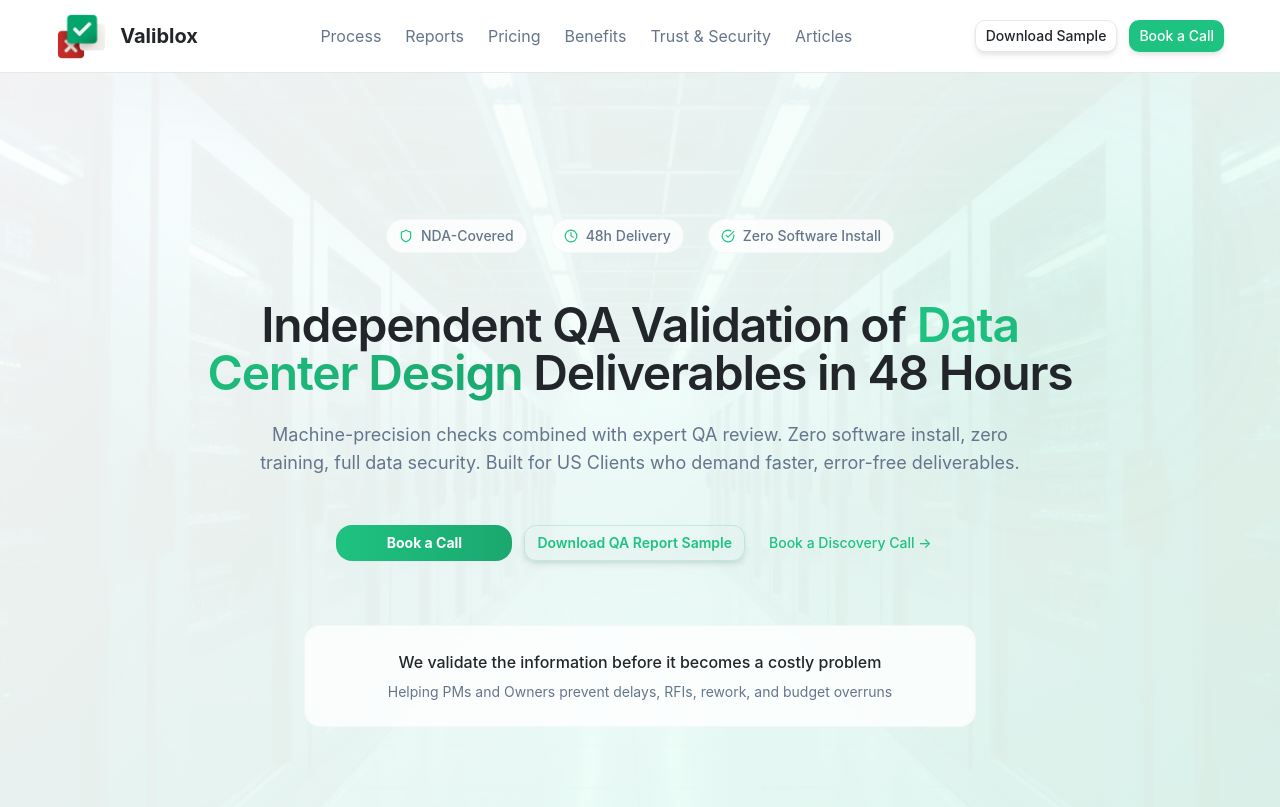
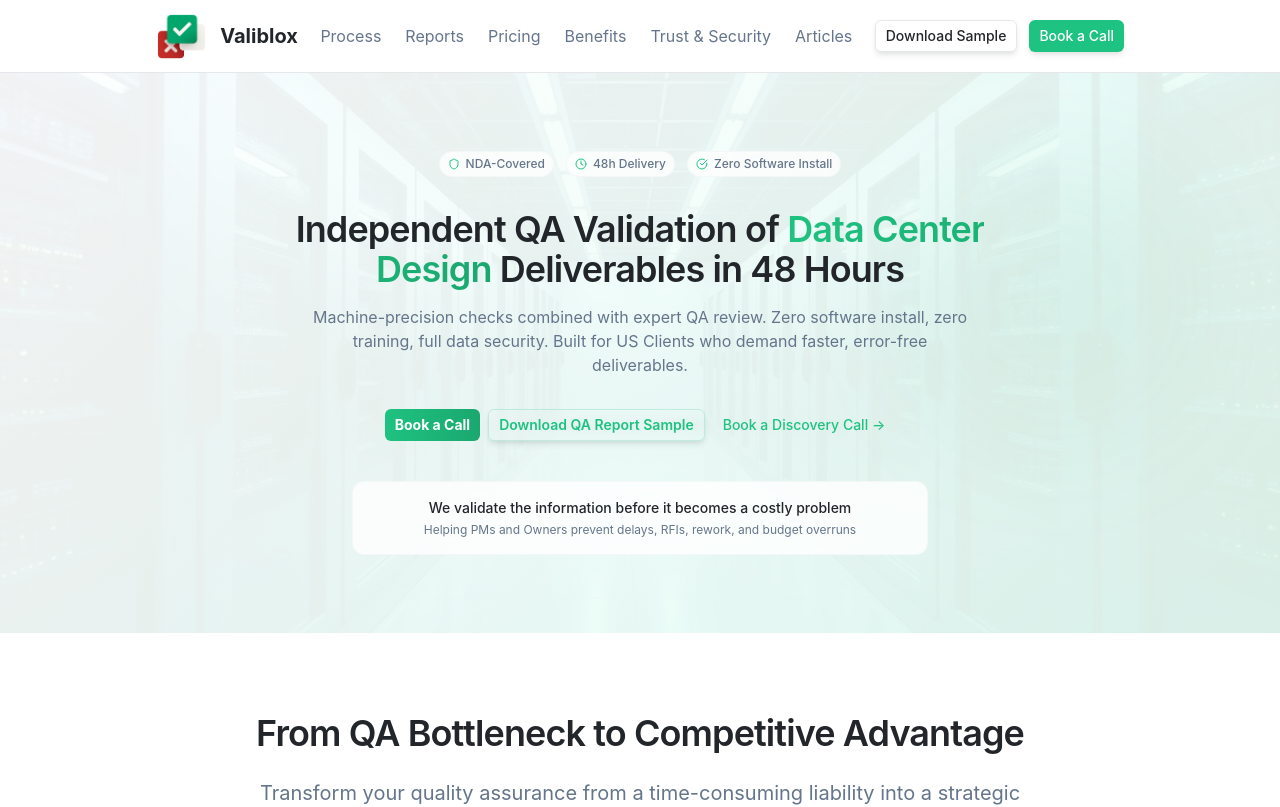
Before and after one commit to Raubizar/valiblox-48hr-qa, a React (Vite) app: page / in a window 1280 px wide. Shown: the top 807 px of the page. Built offline with nearby package versions, Linux system fonts and the light colour scheme.

Commit message:
Refine website layout and zoom
Further reduce website zoom and width for improved readability on smaller screens. This includes adjustments to container widths, padding, typography, and component spacing.

```diff
--- a/src/components/Hero.tsx
+++ b/src/components/Hero.tsx
@@ -4,7 +4,7 @@ import heroImage from "@/assets/hero-modern-datacenter.jpg";
 
 export const Hero = () => {
   return (
-    <section className="relative min-h-screen flex items-center justify-center gradient-hero overflow-hidden">
+    <section className="relative min-h-[70vh] flex items-center justify-center gradient-hero overflow-hidden">
       {/* Background Image with Overlay */}
       <div className="absolute inset-0 z-0">
         <img
@@ -21,27 +21,27 @@ export const Hero = () => {
       </div>
 
       {/* Content */}
-      <div className="relative z-10 max-w-6xl mx-auto px-4 py-16">
-        <div className="max-w-4xl mx-auto text-center">
+      <div className="relative z-10 max-w-4xl mx-auto px-4 py-8">
+        <div className="max-w-3xl mx-auto text-center">
 
           {/* Trust Indicators */}
-          <div className="flex flex-wrap justify-center items-center gap-6 mb-12">
-            <div className="glass-effect px-3 py-1.5 rounded-full flex items-center gap-2 text-sm text-muted-foreground font-medium">
-              <Shield className="w-3.5 h-3.5 text-primary" />
+          <div className="flex flex-wrap justify-center items-center gap-3 mb-8">
+            <div className="glass-effect px-2 py-1 rounded-full flex items-center gap-1.5 text-xs text-muted-foreground font-medium">
+              <Shield className="w-3 h-3 text-primary" />
               NDA-Covered
             </div>
-            <div className="glass-effect px-3 py-1.5 rounded-full flex items-center gap-2 text-sm text-muted-foreground font-medium">
-              <Clock className="w-3.5 h-3.5 text-primary" />
+            <div className="glass-effect px-2 py-1 rounded-full flex items-center gap-1.5 text-xs text-muted-foreground font-medium">
+              <Clock className="w-3 h-3 text-primary" />
               48h Delivery
             </div>
-            <div className="glass-effect px-3 py-1.5 rounded-full flex items-center gap-2 text-sm text-muted-foreground font-medium">
-              <CheckCircle className="w-3.5 h-3.5 text-primary" />
+            <div className="glass-effect px-2 py-1 rounded-full flex items-center gap-1.5 text-xs text-muted-foreground font-medium">
+              <CheckCircle className="w-3 h-3 text-primary" />
               Zero Software Install
             </div>
           </div>
 
           {/* Main Headline */}
-          <h1 className="text-3xl md:text-4xl lg:text-5xl font-semibold text-foreground mb-6 leading-tight tracking-tight">
+          <h1 className="text-2xl md:text-3xl lg:text-4xl font-semibold text-foreground mb-4 leading-tight tracking-tight">
             Independent QA Validation of{" "}
             <span className="text-primary bg-gradient-to-r from-primary to-primary-hover bg-clip-text text-transparent">
               Data Center Design
@@ -50,31 +50,31 @@ export const Hero = () => {
           </h1>
 
           {/* Subheadline */}
-          <p className="text-base md:text-lg text-muted-foreground mb-12 max-w-3xl mx-auto leading-relaxed font-normal">
+          <p className="text-sm md:text-base text-muted-foreground mb-8 max-w-2xl mx-auto leading-relaxed font-normal">
             Machine-precision checks combined with expert QA review.
             Zero software install, zero training, full data security.
             Built for US Clients who demand faster, error-free deliverables.
           </p>
 
           {/* CTA Buttons */}
-          <div className="flex flex-col sm:flex-row gap-3 justify-center items-center mb-16">
-            <Button variant="cta" className="w-full sm:w-auto min-w-44">
+          <div className="flex flex-col sm:flex-row gap-2 justify-center items-center mb-10">
+            <Button variant="cta" size="sm" className="w-full sm:w-auto">
               Book a Call
             </Button>
-            <Button variant="outline-premium" className="w-full sm:w-auto min-w-44">
+            <Button variant="outline-premium" size="sm" className="w-full sm:w-auto">
               Download QA Report Sample
             </Button>
-            <Button variant="ghost" className="w-full sm:w-auto text-primary hover:text-primary-hover">
+            <Button variant="ghost" size="sm" className="w-full sm:w-auto text-primary hover:text-primary-hover">
               Book a Discovery Call →
             </Button>
           </div>
 
           {/* Value Proposition */}
-          <div className="glass-effect p-6 rounded-2xl max-w-2xl mx-auto">
-            <p className="text-base text-foreground mb-2 font-medium">
+          <div className="glass-effect p-4 rounded-xl max-w-xl mx-auto">
+            <p className="text-sm text-foreground mb-1 font-medium">
               We validate the information before it becomes a costly problem
             </p>
-            <p className="text-sm text-muted-foreground">
+            <p className="text-xs text-muted-foreground">
               Helping PMs and Owners prevent delays, RFIs, rework, and budget overruns
             </p>
           </div>
--- a/src/components/Reports.tsx
+++ b/src/components/Reports.tsx
@@ -42,18 +42,18 @@ const reports = [
 
 export const Reports = () => {
   return (
-    <section id="reports" className="py-16 bg-accent/30">
+    <section id="reports" className="py-12 bg-accent/30">
       <div className="container mx-auto px-4">
-        <div className="text-center mb-12">
-          <h2 className="text-3xl md:text-4xl font-bold text-foreground mb-5">
+        <div className="text-center mb-8">
+          <h2 className="text-2xl md:text-3xl font-bold text-foreground mb-3">
             QA Reports by Package
           </h2>
-          <p className="text-lg text-muted-foreground max-w-2xl mx-auto">
+          <p className="text-sm text-muted-foreground max-w-xl mx-auto">
             Each pricing package delivers a comprehensive report tailored to your project stage and validation requirements.
           </p>
         </div>
 
-        <div className="grid md:grid-cols-2 lg:grid-cols-3 gap-6 mb-10">
+        <div className="grid md:grid-cols-2 lg:grid-cols-3 gap-4 mb-8">
           {reports.map((report) => (
             <Card key={report.id} className="group hover:shadow-card transition-all duration-300 hover:-translate-y-1">
               <div className="aspect-video overflow-hidden rounded-t-lg">
@@ -71,7 +71,7 @@ export const Reports = () => {
                   </Badge>
                 </div>
 
-                <CardTitle className="text-xl font-semibold text-foreground group-hover:text-primary transition-colors">
+                <CardTitle className="text-lg font-semibold text-foreground group-hover:text-primary transition-colors">
                   {report.title}
                 </CardTitle>
                 <CardDescription className="text-muted-foreground leading-relaxed">
@@ -115,15 +115,15 @@ export const Reports = () => {
         </div>
 
         <div className="text-center">
-          <div className="bg-card p-8 rounded-lg shadow-card max-w-2xl mx-auto">
-            <h3 className="text-2xl font-bold text-foreground mb-4">
+          <div className="bg-card p-6 rounded-lg shadow-card max-w-xl mx-auto">
+            <h3 className="text-lg font-bold text-foreground mb-3">
               Need a Custom Report Format?
             </h3>
-            <p className="text-muted-foreground mb-6">
+            <p className="text-muted-foreground mb-4 text-sm">
               We can adapt our reporting to match your company's standards and requirements.
               Discuss your specific needs with our team.
             </p>
-            <Button variant="cta" size="lg">
+            <Button variant="cta" size="sm">
               Request Custom Report Format
             </Button>
           </div>
--- a/src/index.css
+++ b/src/index.css
@@ -45,7 +45,7 @@ All colors MUST be HSL.
     --input: 220 13% 91%;
     --ring: 156 73% 44%;
 
-    --radius: 12px;
+    --radius: 8px;
 
     --sidebar-background: 0 0% 98%;
 
@@ -122,13 +122,13 @@ All colors MUST be HSL.
     line-height: 1.2;
   }
 
-  /* Compact typography scale */
-  h1 { font-size: 2rem; }        /* was ~3rem+ */
-  h2 { font-size: 1.75rem; }     /* was ~2.5rem+ */
-  h3 { font-size: 1.5rem; }      /* was ~2rem+ */
-  h4 { font-size: 1.25rem; }     /* was ~1.75rem+ */
-  h5 { font-size: 1.125rem; }    /* was ~1.5rem+ */
-  h6 { font-size: 1rem; }        /* was ~1.25rem+ */
+  /* Ultra-compact typography scale */
+  h1 { font-size: 1.75rem; }     /* 28px - reduced from 32px */
+  h2 { font-size: 1.5rem; }      /* 24px - reduced from 28px */
+  h3 { font-size: 1.25rem; }     /* 20px - reduced from 24px */
+  h4 { font-size: 1.125rem; }    /* 18px - reduced from 20px */
+  h5 { font-size: 1rem; }        /* 16px - reduced from 18px */
+  h6 { font-size: 0.875rem; }    /* 14px - reduced from 16px */
 
   /* Apple-inspired gradients */
   .gradient-primary {
--- a/tailwind.config.ts
+++ b/tailwind.config.ts
@@ -12,9 +12,9 @@ export default {
 	theme: {
 		container: {
 			center: true,
-			padding: '1.5rem',
+			padding: '1rem',
 			screens: {
-				'2xl': '1200px'
+				'2xl': '1000px'
 			}
 		},
 		extend: {
```
Also changed, not shown: src/components/Process.tsx (+34 -34 lines).
